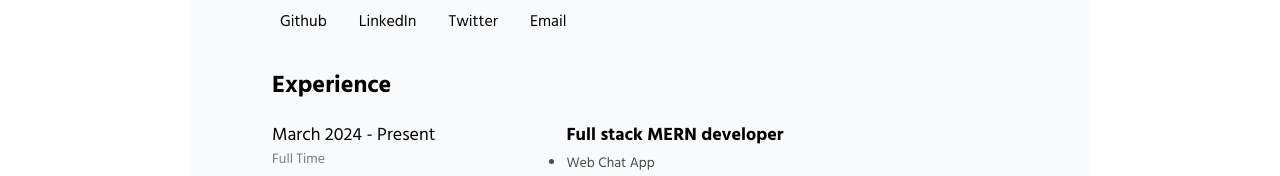
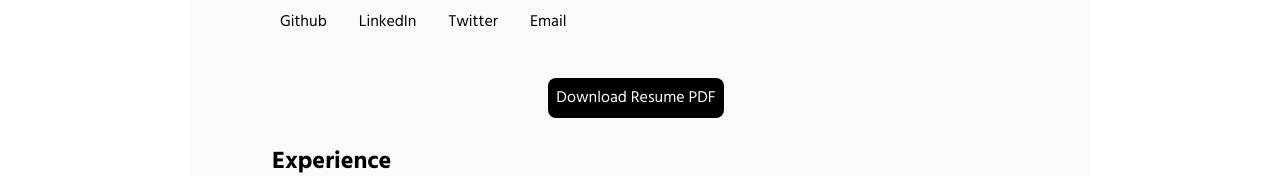
Before and after one commit to Aditya201514049/portfolio, a Next.js app: page /resume in a window 1280 px wide. Shown: the part 326-502 px from the top of the page. Built offline with nearby package versions, Linux system fonts and the light colour scheme.

Commit message:
add download button for resume PDF in Resume component

```diff
--- a/pages/resume.js
+++ b/pages/resume.js
@@ -1,3 +1,4 @@
+
 import React, { useEffect, useState } from "react";
 import { useRouter } from "next/router";
 import Cursor from "../components/Cursor";
@@ -53,9 +54,16 @@ const Resume = () => {
               <div className="mt-2">
                 <Socials />
               </div>
+              {/* Download Resume PDF Button */}
+              <div className="mt-5 flex justify-center">
+                <Button type="primary">
+                  <a href="/CV.pdf" download="Aditya_CV.pdf">
+                    Download Resume PDF
+                  </a>
+                </Button>
+              </div>
               <div className="mt-5">
                 <h1 className="text-2xl font-bold">Experience</h1>
-
                 {resume.experiences.map(
                   ({ id, dates, type, position, bullets }) => (
                     <ProjectResume
@@ -95,7 +103,6 @@ const Resume = () => {
                       </ul>
                     </div>
                   )}
-
                   {resume.frameworks && (
                     <div className="mt-2 mob:mt-5">
                       <h2 className="text-lg">Frameworks</h2>
@@ -108,7 +115,6 @@ const Resume = () => {
                       </ul>
                     </div>
                   )}
-
                   {resume.others && (
                     <div className="mt-2 mob:mt-5">
                       <h2 className="text-lg">Others</h2>
```
